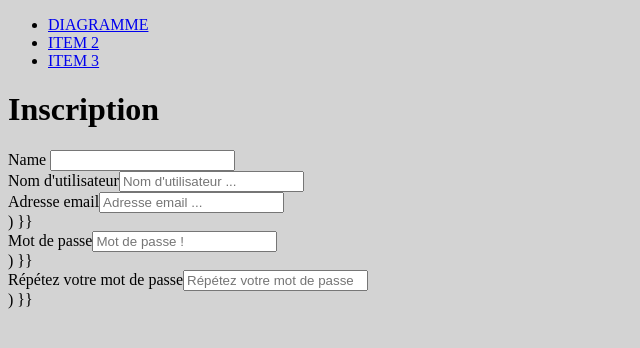
After one commit to maximejanod/pokemon-many, a Symfony app: template templates/security/registration.html.twig in a window 1280 px wide. The commit adds this page. Shown: the top 348 px of the page, without its empty margins (0-640 px from the left). Run offline with Twig, Linux system fonts and the light colour scheme; the template is opened without the code that fills it, so the values that code supplies are empty; form fields are guessed from the names that the template uses; some libraries are stand-ins or nearby versions.

Commit message:
update webpack

```diff
--- a/assets/sass/main.scss
+++ b/assets/sass/main.scss
@@ -74,7 +74,3 @@ a:hover {
     letter-spacing: 3px;
     margin-bottom: 40px;
 }
-
-.diagram {
-    width: 100%;
-}
--- a/composer.json
+++ b/composer.json
@@ -14,6 +14,7 @@
         "symfony/maker-bundle": "^1.7",
         "symfony/orm-pack": "^1.0",
         "symfony/profiler-pack": "^1.0",
+        "symfony/security-bundle": "*",
         "symfony/twig-bundle": "*",
         "symfony/var-dumper": "*",
         "symfony/webpack-encore-pack": "^1.0",
--- a/config/bundles.php
+++ b/config/bundles.php
@@ -10,4 +10,5 @@ return [
     Symfony\Bundle\WebProfilerBundle\WebProfilerBundle::class => ['dev' => true, 'test' => true],
     Symfony\Bundle\WebServerBundle\WebServerBundle::class => ['dev' => true],
     Sensio\Bundle\FrameworkExtraBundle\SensioFrameworkExtraBundle::class => ['all' => true],
+    Symfony\Bundle\SecurityBundle\SecurityBundle::class => ['all' => true],
 ];
--- a/templates/base.html.twig
+++ b/templates/base.html.twig
@@ -18,7 +18,7 @@
         <nav>
             <ul class="nav flex-column">
                 <li class="nav-item">
-                    <a class="nav-link active" href="#">DIAGRAMME</a>
+                    <a class="nav-link active" href="/">DIAGRAMME</a>
                 </li>
                 <li class="nav-item">
                     <a class="nav-link" href="#">ITEM 2</a>
--- a/templates/pokemon/pokemon.html.twig
+++ b/templates/pokemon/pokemon.html.twig
@@ -11,7 +11,7 @@
         <div class="col-12 col-sm-12 col-md-12 col-lg-12 col-xl-12 diagrammeBloc">
             <h1 class="titre1Pokemon">POKEMON-MANY</h1>
             <h2 class="titre2Pokemon">UML Diagramme de classe</h2>
-            <img src="{{ asset('build/images/diagramme.png') }}" class="img-fluid diagram"/>
+            <img src="{{ asset('build/images/diagramme.png') }}" class="img-fluid"/>
         </div>
 
         <div class="col-0 col-sm-0 col-md-0 col-lg-0 col-xl-0"></div>
--- /dev/null
+++ b/templates/security/registration.html.twig
@@ -0,0 +1,36 @@
+{% extends 'base.html.twig' %}
+
+{% block body %}
+<div id="superBloc">
+    <div class="container blocHome">
+
+        <div class="row">
+            <div class="col-0 col-sm-0 col-md-0 col-lg-0 col-xl-0"></div>
+
+            <div class="col-12 col-sm-12 col-md-12 col-lg-12 col-xl-12 diagrammeBloc">
+                <h1>Inscription</h1>
+
+                {{ form_start(form) }}
+
+                <div class="form-group">
+                        <label for="usr">Name</label>
+                        <input type="text" class="form-control" id="usr">
+                </div>
+
+                {{ form_row(form.username, {'label': 'Nom d\'utilisateur', 'attr':
+                {'placeholder': 'Nom d\'utilisateur ...'}}) }}
+                {{ form_row(form.email, {'label': 'Adresse email', 'attr':
+                {'placeholder': 'Adresse email ...'}}) }}) }}
+                {{ form_row(form.password, {'label': 'Mot de passe', 'attr':
+                {'placeholder': 'Mot de passe !'}}) }}) }}
+                {{ form_row(form.confirm_password, {'label': 'Répétez votre mot de passe', 'attr':
+                {'placeholder': 'Répétez votre mot de passe'}}) }}) }}
+            </div>
+
+            <div class="col-0 col-sm-0 col-md-0 col-lg-0 col-xl-0"></div>
+        </div>
+
+    </div>
+
+</div>
+{% endblock %}
```
Also changed, not shown: src/Controller/SecurityController.php (added, +25 -0 lines), src/Entity/Nom.php (added, +76 -0 lines), src/Form/RegistrationType.php (added, +28 -0 lines), src/Migrations/Version20180914085842.php (added, +28 -0 lines), src/Repository/NomRepository.php (added, +50 -0 lines), 4 other files.
